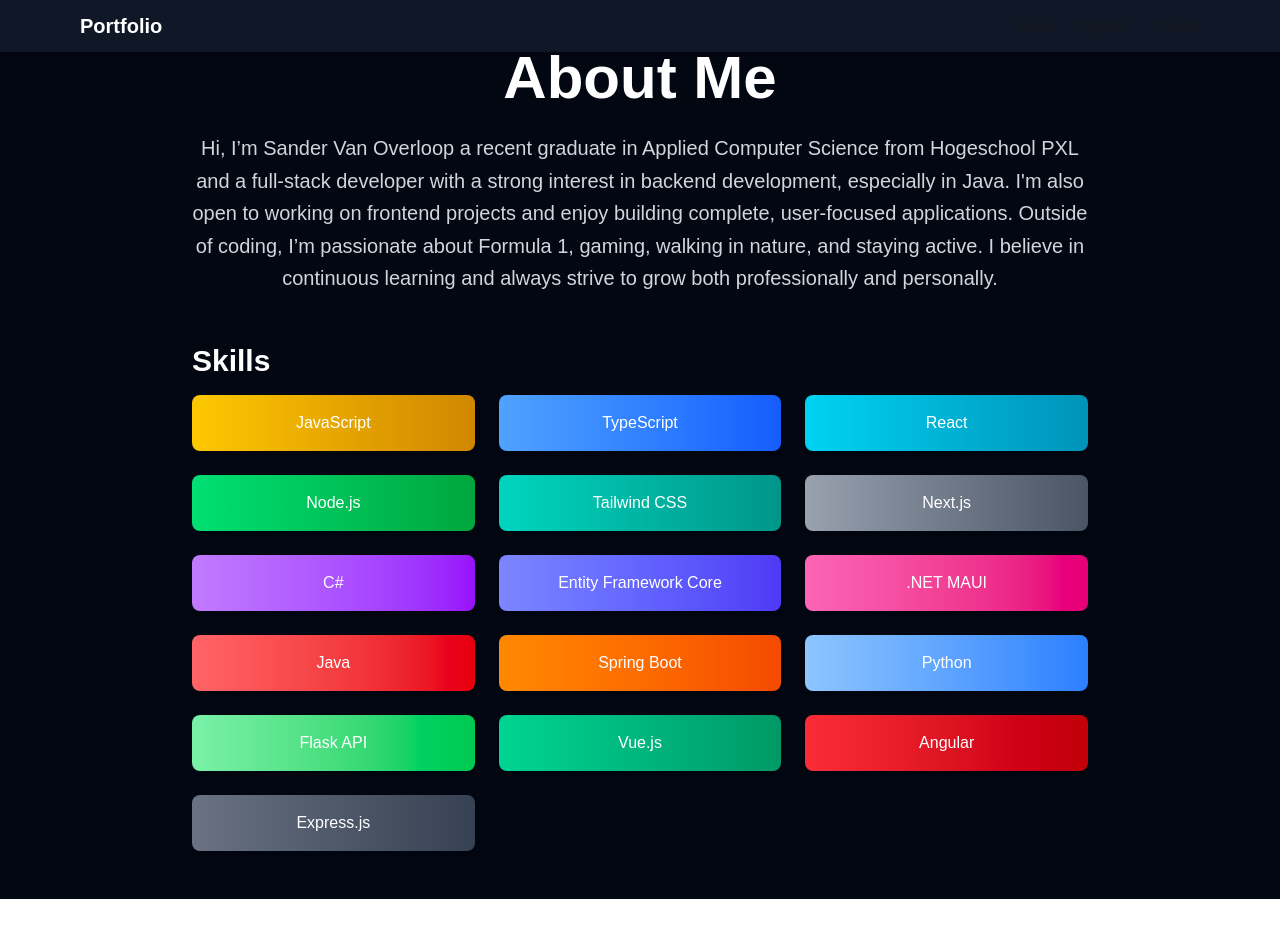
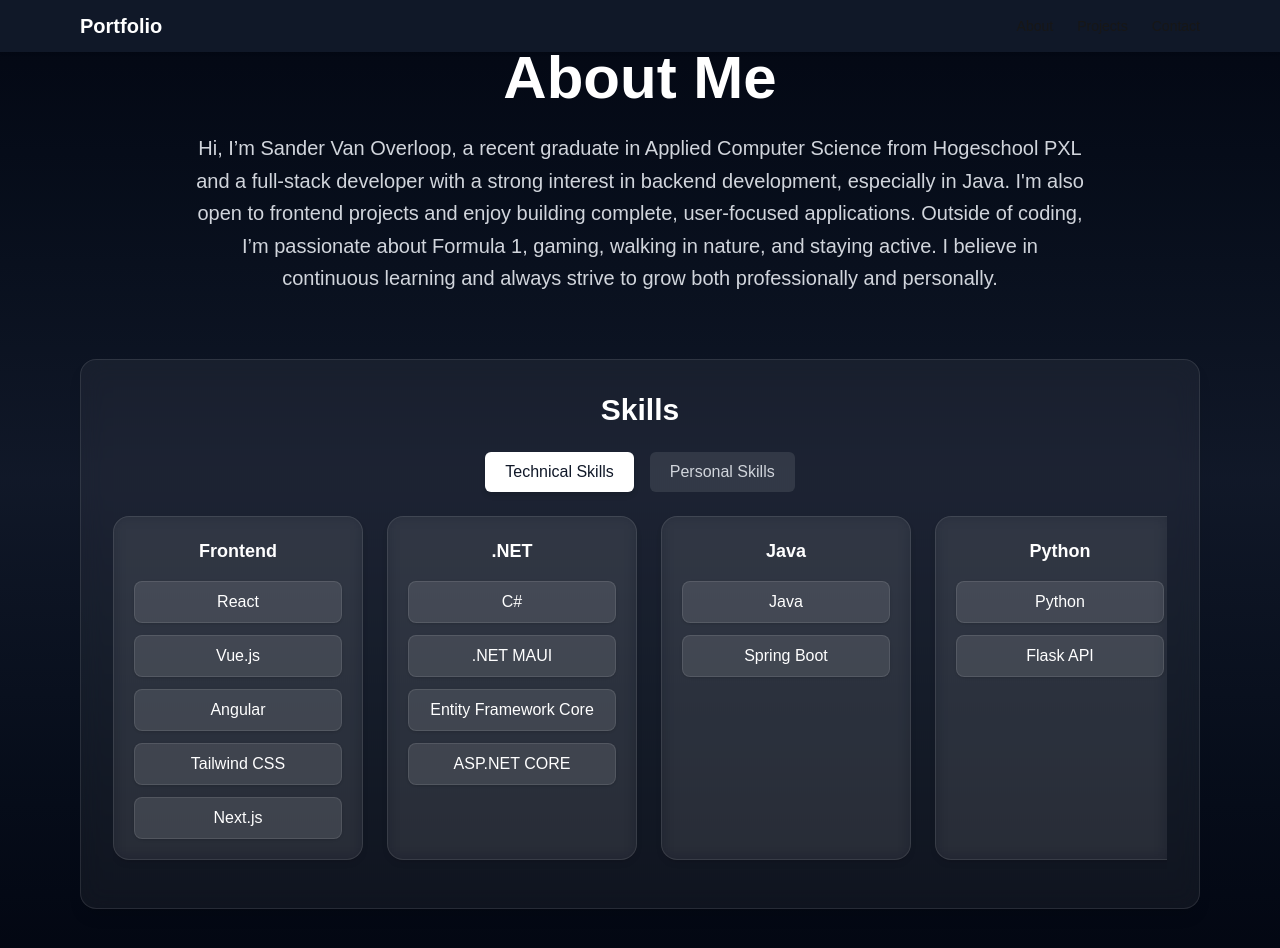
Before and after one commit to SanderVanOverloop/PortfolioReact, a Next.js app: page /about in a window 1280 px wide. Shown: the top 948 px of the page. Before the commit the page ends 899 px from the top, so only its background shows below. Built offline with nearby package versions, Linux system fonts and the light colour scheme.

Commit message:
added open cv button also make the skills tab a but more pretty

```diff
--- a/src/app/Components/Hero.tsx
+++ b/src/app/Components/Hero.tsx
@@ -8,14 +8,24 @@
                     className="w-40 h-40 md:w-56 md:h-56 rounded-full border-4 border-blue-500 shadow-lg mb-6"
                 />
                 <h1 className="text-5xl md:text-7xl font-extrabold">
-                    Hi, I&apos;m <span className="bg-gradient-to-r from-blue-400 to-purple-500 text-transparent bg-clip-text">blabla</span>
+                    Hi, I&apos;m <span className="bg-gradient-to-r from-blue-400 to-purple-500 text-transparent bg-clip-text">Sander Van Overloop</span>
                 </h1>
                 <p className="mt-6 text-lg md:text-xl text-gray-300 max-w-xl">
-                    I&apos;m a full-stack developer passionate about building fast and intuitive web experiences.
+                    I&apos;m a full-stack software developer. I love programming because it lets me turn ideas into working solutions and solve real-world problems.
                 </p>
-                <a href="#projects" className="mt-8 inline-block px-6 py-3 bg-blue-600 hover:bg-blue-700 rounded-full text-white font-medium transition">
-                    View Projects
-                </a>
+                <div className="mt-8 flex flex-col md:flex-row gap-4">
+                    <a href="#projects" className="inline-block px-6 py-3 bg-blue-600 hover:bg-blue-700 rounded-full text-white font-medium transition">
+                        View Projects
+                    </a>
+                    <a
+                        href="/Sander-Van-Overloop-CV.pdf"
+                        target="_blank"
+                        rel="noopener noreferrer"
+                        className="inline-block px-6 py-3 bg-green-600 hover:bg-green-700 rounded-full text-white font-medium transition"
+                    >
+                        Open CV
+                    </a>
+                </div>
             </div>
         </section>
     );
--- a/src/app/about/page.tsx
+++ b/src/app/about/page.tsx
@@ -1,54 +1,122 @@
+'use client';
+import { useState } from 'react';
 import Navbar from '../Components/Navbar';
 
 export default function Page() {
+    const [activeTab, setActiveTab] = useState<'technical' | 'personal'>('technical');
+
+    const categorizedSkills = {
+        'Frontend': [
+
+            'React',
+            'Vue.js',
+            'Angular',
+            'Tailwind CSS',
+            'Next.js',
+        ],
+        '.NET': ['C#', '.NET MAUI', 'Entity Framework Core', 'ASP.NET CORE'],
+        Java: ['Java', 'Spring Boot'],
+        Python: ['Python', 'Flask API'],
+        Javascript: ['Node.js', 'Express.js', 'JavaScript', 'TypeScript',],
+        'Databases': ['MySQL', 'PostgreSQL', 'MongoDB'],
+        'Version Control': ['Git', 'GitHub', 'Azure Repo', 'Bitbucket'],
+        'Testing': ['JUnit', 'Mockito'],
+        'Other technology' : ['Docker', 'RestAPI','RabbitMQ']
+    };
+
+    const personalSkills = [
+        'Teamwork',
+        'Communication',
+        'Adaptability',
+        'Problem Solving',
+        'Continuous Learning',
+        'Patience',
+
+    ];
+
+    const renderCategorizedSkillsAsScrollableCards = (categories: typeof categorizedSkills) => (
+        <div className="overflow-x-auto">
+            <div className="flex gap-6 pb-4 w-max">
+                {Object.entries(categories).map(([category, skills]) => (
+                    <div
+                        key={category}
+                        className="min-w-[250px] bg-white/5 border border-white/10 backdrop-blur-sm p-5 rounded-2xl shadow-md flex-shrink-0"
+                    >
+                        <h3 className="text-lg font-semibold mb-4 text-white text-center">{category}</h3>
+                        <ul className="grid grid-cols-1 gap-3 text-center">
+                            {skills.map((skill) => (
+                                <li
+                                    key={skill}
+                                    className="bg-white/10 border border-white/10 p-2 rounded-lg text-white font-medium shadow-sm hover:shadow-md transition-transform hover:scale-105"
+                                >
+                                    {skill}
+                                </li>
+                            ))}
+                        </ul>
+                    </div>
+                ))}
+            </div>
+        </div>
+    );
+
+    const renderPersonalSkills = (skills: string[]) => (
+        <ul className="grid grid-cols-2 md:grid-cols-3 gap-4">
+            {skills.map((skill) => (
+                <li
+                    key={skill}
+                    className="bg-white/10 border border-white/10 backdrop-blur-sm p-4 rounded-xl text-white font-medium shadow-md text-center hover:shadow-lg transition-transform hover:scale-105"
+                >
+                    {skill}
+                </li>
+            ))}
+        </ul>
+    );
+
     return (
         <>
             <Navbar />
-            <main className="min-h-screen bg-gray-950 text-white px-6 py-12">
+            <main className="min-h-screen bg-gradient-to-b from-gray-950 via-gray-900 to-gray-950 text-white px-6 py-12">
+                {/* About Section */}
                 <section className="max-w-4xl mx-auto text-center">
-                    <h1 className="text-4xl md:text-6xl font-extrabold mb-6">
-                        About Me
-                    </h1>
+                    <h1 className="text-4xl md:text-6xl font-extrabold mb-6">About Me</h1>
                     <p className="text-lg md:text-xl text-gray-300 leading-relaxed">
-                        Hi, I’m Sander Van Overloop a recent graduate in Applied Computer Science from Hogeschool PXL and a full-stack developer
-                        with a strong interest in backend development, especially in Java.
-                        I'm also open to working on frontend projects and enjoy building complete, user-focused applications.
+                        Hi, I’m Sander Van Overloop, a recent graduate in Applied Computer Science from Hogeschool PXL
+                        and a full-stack developer with a strong interest in backend development, especially in Java.
+                        I'm also open to frontend projects and enjoy building complete, user-focused applications.
                         Outside of coding, I’m passionate about Formula 1, gaming, walking in nature, and staying active.
                         I believe in continuous learning and always strive to grow both professionally and personally.
                     </p>
                 </section>
 
-                <section className="max-w-4xl mx-auto mt-12">
-                    <h2 className="text-3xl font-bold mb-4">Skills</h2>
-                    <ul className="grid grid-cols-2 md:grid-cols-3 gap-6 text-center">
-                        {[
-                            {skill: 'JavaScript', color: 'from-yellow-400 to-yellow-600'},
-                            {skill: 'TypeScript', color: 'from-blue-400 to-blue-600'},
-                            {skill: 'React', color: 'from-cyan-400 to-cyan-600'},
-                            {skill: 'Node.js', color: 'from-green-400 to-green-600'},
-                            {skill: 'Tailwind CSS', color: 'from-teal-400 to-teal-600'},
-                            {skill: 'Next.js', color: 'from-gray-400 to-gray-600'},
-                            {skill: 'C#', color: 'from-purple-400 to-purple-600'},
-                            {skill: 'Entity Framework Core', color: 'from-indigo-400 to-indigo-600'},
-                            {skill: '.NET MAUI', color: 'from-pink-400 to-pink-600'},
-                            {skill: 'Java', color: 'from-red-400 to-red-600'},
-                            {skill: 'Spring Boot', color: 'from-orange-400 to-orange-600'},
-                            {skill: 'Python', color: 'from-blue-300 to-blue-500'},
-                            {skill: 'Flask API', color: 'from-green-300 to-green-500'},
-                            {skill: 'Vue.js', color: 'from-emerald-400 to-emerald-600'},
-                            {skill: 'Angular', color: 'from-red-500 to-red-700'},
-                            {skill: 'Express.js', color: 'from-gray-500 to-gray-700'},
-                        ].map(({skill, color}) => (
-                            <li
-                                key={skill}
-                                className={`bg-gradient-to-r ${color} p-4 rounded-lg shadow-lg text-white font-medium hover:shadow-xl transition transform hover:scale-105`}
-                            >
-                                {skill}
-                            </li>
-                        ))}
-                    </ul>
+                {/* Skills Section */}
+                <section className="max-w-6xl mx-auto mt-16 px-4">
+                    <div className="bg-white/5 backdrop-blur-md border border-white/10 rounded-2xl p-6 md:p-8 shadow-lg transition-all">
+                        <h2 className="text-3xl font-bold text-center mb-6">Skills</h2>
+
+                        {/* Tabs */}
+                        <div className="flex justify-center gap-4 mb-6">
+                            {['technical', 'personal'].map((tab) => (
+                                <button
+                                    key={tab}
+                                    onClick={() => setActiveTab(tab as 'technical' | 'personal')}
+                                    className={`px-5 py-2 text-sm md:text-base font-medium rounded-md transition
+                    ${
+                                        activeTab === tab
+                                            ? 'bg-white text-gray-900 shadow-md'
+                                            : 'bg-white/10 text-gray-300 hover:text-white hover:bg-white/20'
+                                    }`}
+                                >
+                                    {tab === 'technical' ? 'Technical Skills' : 'Personal Skills'}
+                                </button>
+                            ))}
+                        </div>
+
+                        {/* Skills Display */}
+                        {activeTab === 'technical'
+                            ? renderCategorizedSkillsAsScrollableCards(categorizedSkills)
+                            : renderPersonalSkills(personalSkills)}
+                    </div>
                 </section>
-
             </main>
         </>
     );
--- a/src/app/contact/page.tsx
+++ b/src/app/contact/page.tsx
@@ -24,10 +24,10 @@
 
         emailjs
             .send(
-                'service_o85moqt', // Replace with your EmailJS service ID
-                'template_n6ftd9r', // Replace with your EmailJS template ID
+                'service_o85moqt',
+                'template_n6ftd9r',
                 formData,
-                'jwUZShhzhjO-FXaiD' // Replace with your EmailJS user ID
+                'jwUZShhzhjO-FXaiD'
             )
             .then(
                 () => {
```
Also changed, not shown: 2 other files (tests, documents, lock files or other folders).
